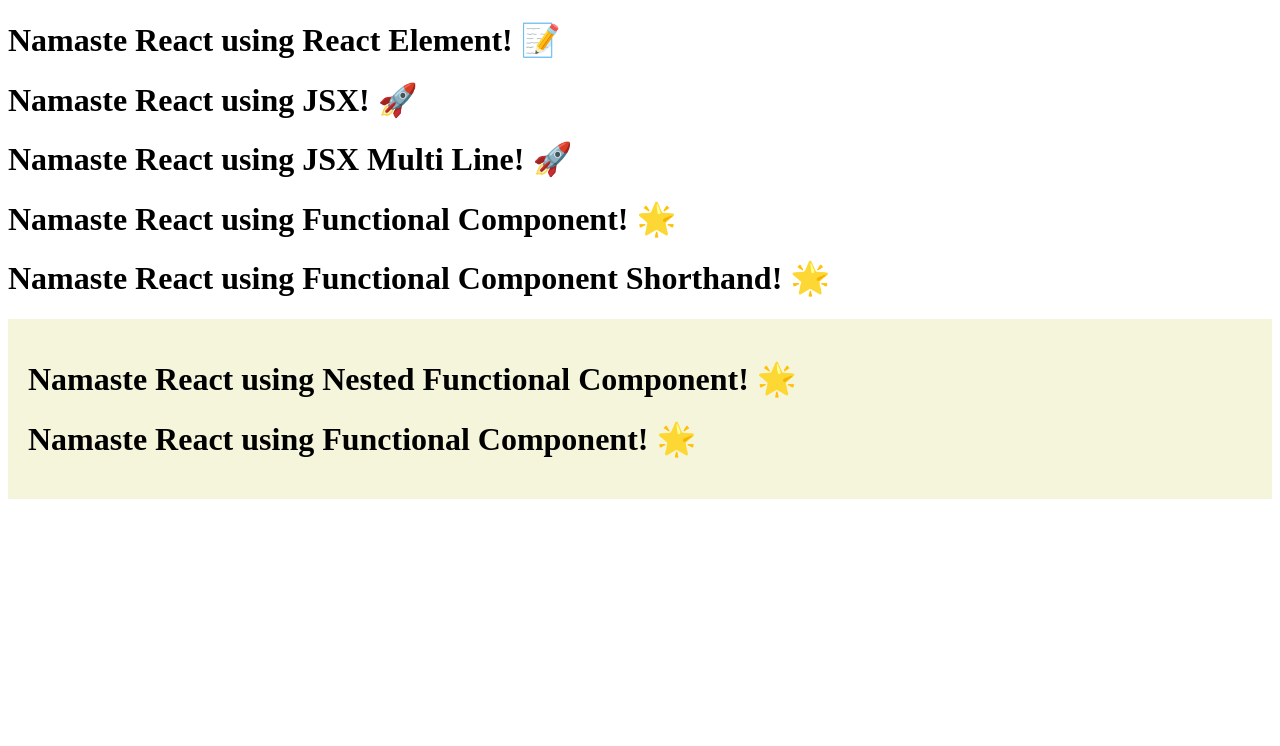
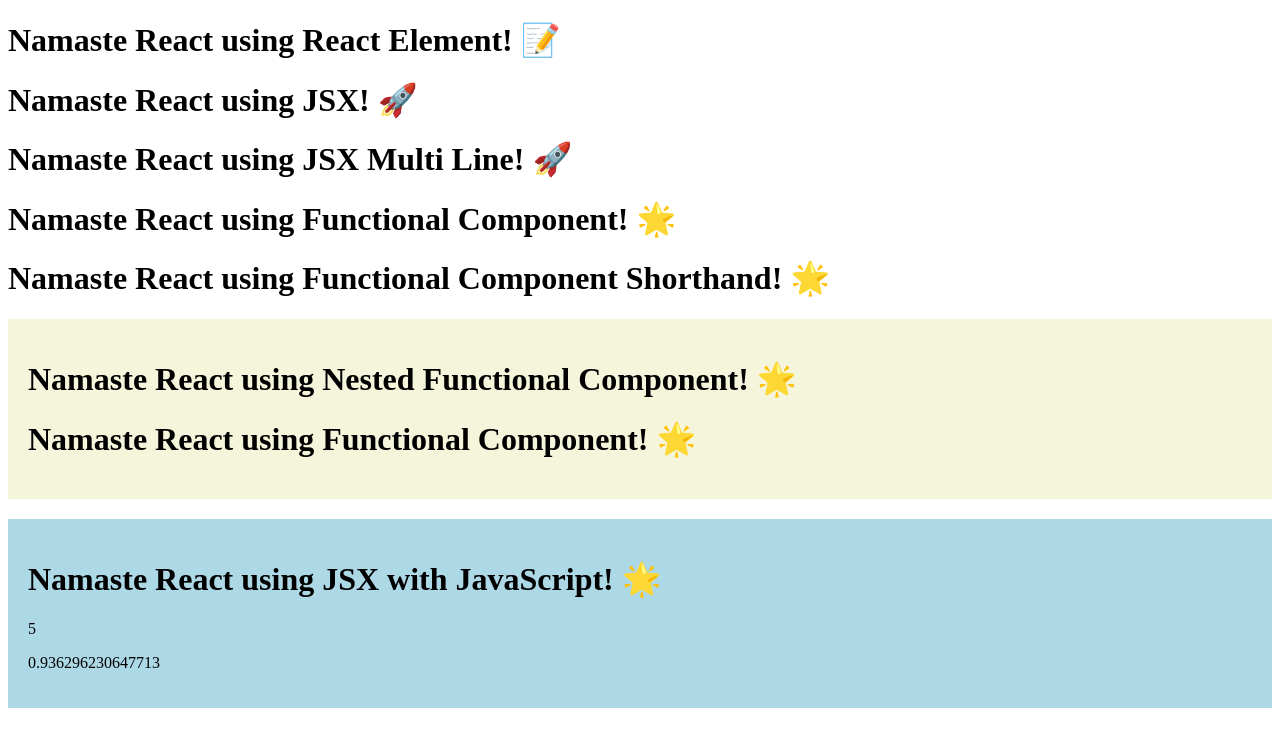
Before and after one commit to anshu0714/react-foundations, a React (Vite) app: page / in a window 1280 px wide. Shown: the top 746 px of the page. Built offline with nearby package versions, Linux system fonts and the light colour scheme.

Commit message:
Add JavaScript expressions inside JSX examples

```diff
--- a/App.js
+++ b/App.js
@@ -82,6 +82,23 @@ const nestedFunctionalRoot = ReactDOM.createRoot(
 nestedFunctionalRoot.render(<NestedFunctionalComponent />);
 
 /* ------------------------------
+   JavaScript Code in JSX
+--------------------------------*/
+const element = <h1>Namaste React using JSX with JavaScript! 🌟</h1>;
+const jsInsideJsx = (
+  <div>
+    {element}
+    <p>{2 + 3}</p>
+    <p>{Math.random()}</p>
+  </div>
+);
+
+const jsInsideJsxRoot = ReactDOM.createRoot(
+  document.getElementById("js-inside-jsx-root")
+);
+jsInsideJsxRoot.render(jsInsideJsx);
+
+/* ------------------------------
    React Components
    - Class-Based Component
 --------------------------------*/
--- a/index.css
+++ b/index.css
@@ -2,3 +2,9 @@
   background-color: beige;
   padding: 20px;
 }
+
+#js-inside-jsx-root{
+  background-color: lightblue;
+  padding: 20px;
+  margin-top: 20px;
+}
--- a/index.html
+++ b/index.html
@@ -27,6 +27,9 @@
     <div id="functional-root-nested">
         <h1>Not Rendered Nested Functional Component!</h1>
     </div>
+    <div id="js-inside-jsx-root">
+        <h1>Not Rendered JS in JSX!</h1>
+    </div>
     <script type="module" src="./App.js"></script>
 </body>
 
```
